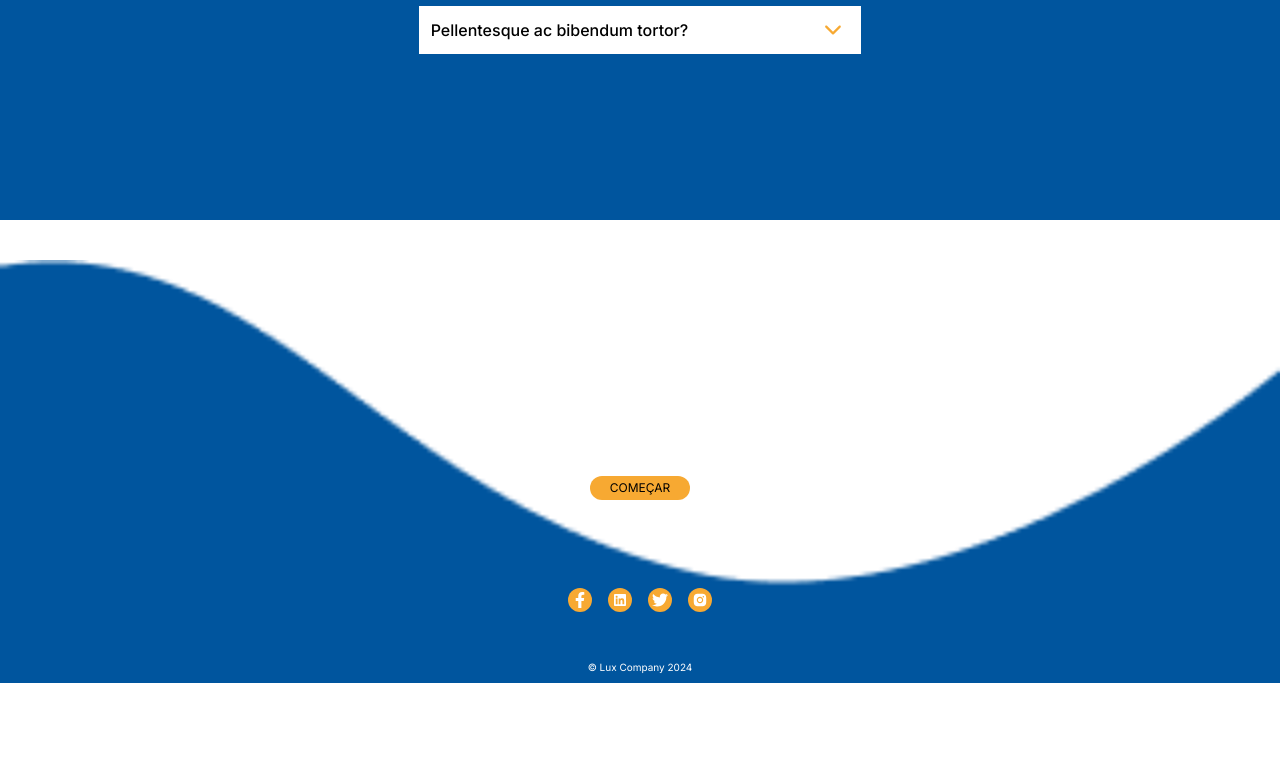
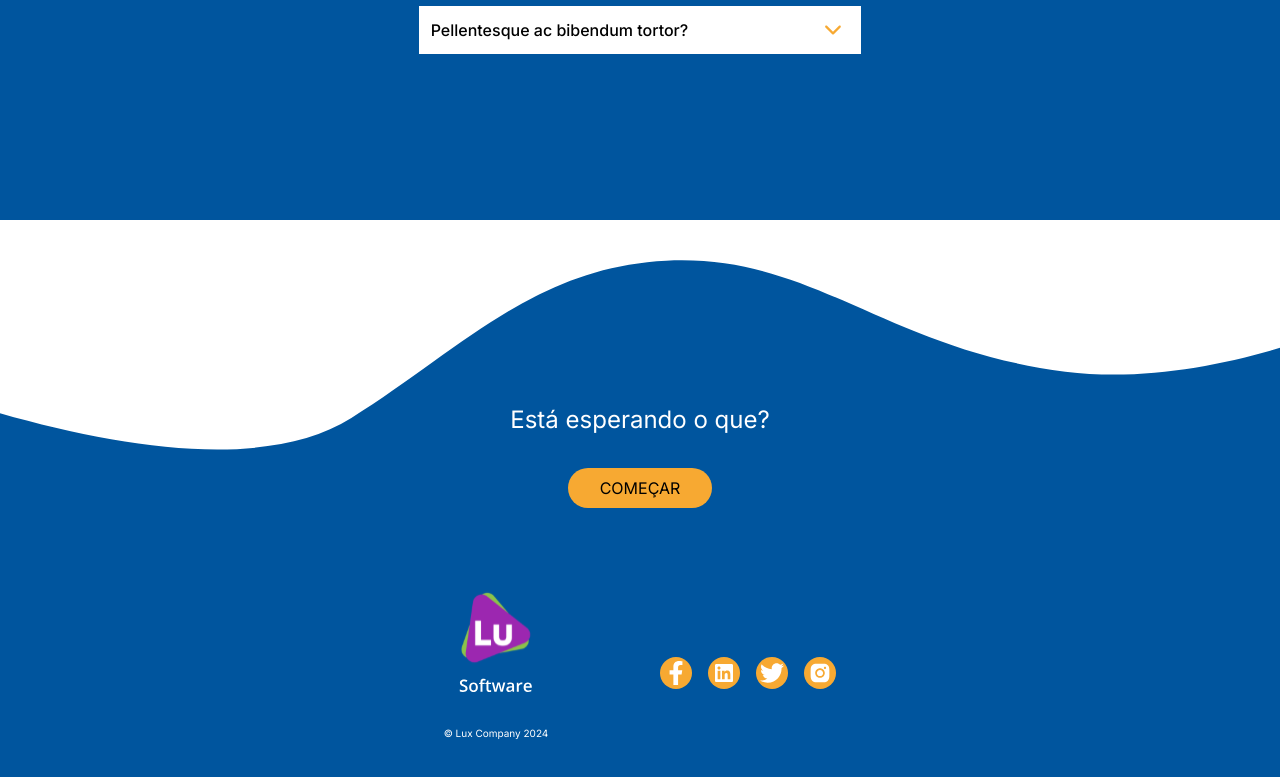
Before and after one commit to luxsoftw/SweetHubFrontend, a Next.js app: page / in a window 1280 px wide. Shown: the part 4276-5053 px from the top of the page. Before the commit the page ends 4959 px from the top, so only its background shows below. Built offline with nearby package versions, Linux system fonts and the light colour scheme.

Commit message:
feat: add reponsive to footer component

```diff
--- a/app/components/footer.tsx
+++ b/app/components/footer.tsx
@@ -1,17 +1,29 @@
 import { FaFacebookF, FaTwitter } from "react-icons/fa";
 import { AiFillInstagram } from "react-icons/ai";
 import { RiLinkedinBoxFill } from "react-icons/ri";
+import Image from "next/image";
 
 const Footer = () => {
    return (
-      <footer className="mt-10 flex h-full flex-col items-center gap-12 bg-footer bg-cover bg-no-repeat text-white">
+      <footer className="md:text-bold mt-10 flex h-full flex-col items-center gap-8 bg-footer bg-cover bg-no-repeat text-white md:bg-footer-desktop md:text-2xl">
          <h1 className="pt-36">Está esperando o que?</h1>
 
-         <button className="rounded-xl bg-[#F7A932] p-1 px-5 text-xs text-secondary">
+         <div className="flex flex-col items-center justify-center gap-10">
+            <button className="rounded-xl bg-[#F7A932] p-1 px-5 text-xs text-secondary md:rounded-full md:px-8 md:py-2 md:text-base">
                COMEÇAR
             </button>
 
-         <div className="mt-10 flex items-center gap-4">
+            <Image
+               src="/Logo.svg"
+               height={80}
+               width={80}
+               alt="Logo"
+               className="md:hidden"
+            />
+         </div>
+
+         <div className="flex flex-col items-center justify-center gap-8 md:flex-row-reverse md:items-center md:justify-center md:gap-28 md:p-12">
+            <div className="mt-10 flex items-center gap-4 md:mt-0">
                <a className="rounded-full bg-[#F7A932] p-1">
                   <FaFacebookF />
                </a>
@@ -28,8 +40,17 @@ const Footer = () => {
                   <AiFillInstagram />
                </a>
             </div>
-
+            <div className="flex flex-col items-center justify-center gap-5">
+               <Image
+                  src="/Logo.svg"
+                  height={80}
+                  width={80}
+                  alt="Logo"
+                  className="hidden md:flex"
+               />
                <p className="mb-2 text-[10px]">© Lux Company 2024</p>
+            </div>
+         </div>
       </footer>
    );
 };
```
Lines whose indentation alone changed are shown as unchanged.
